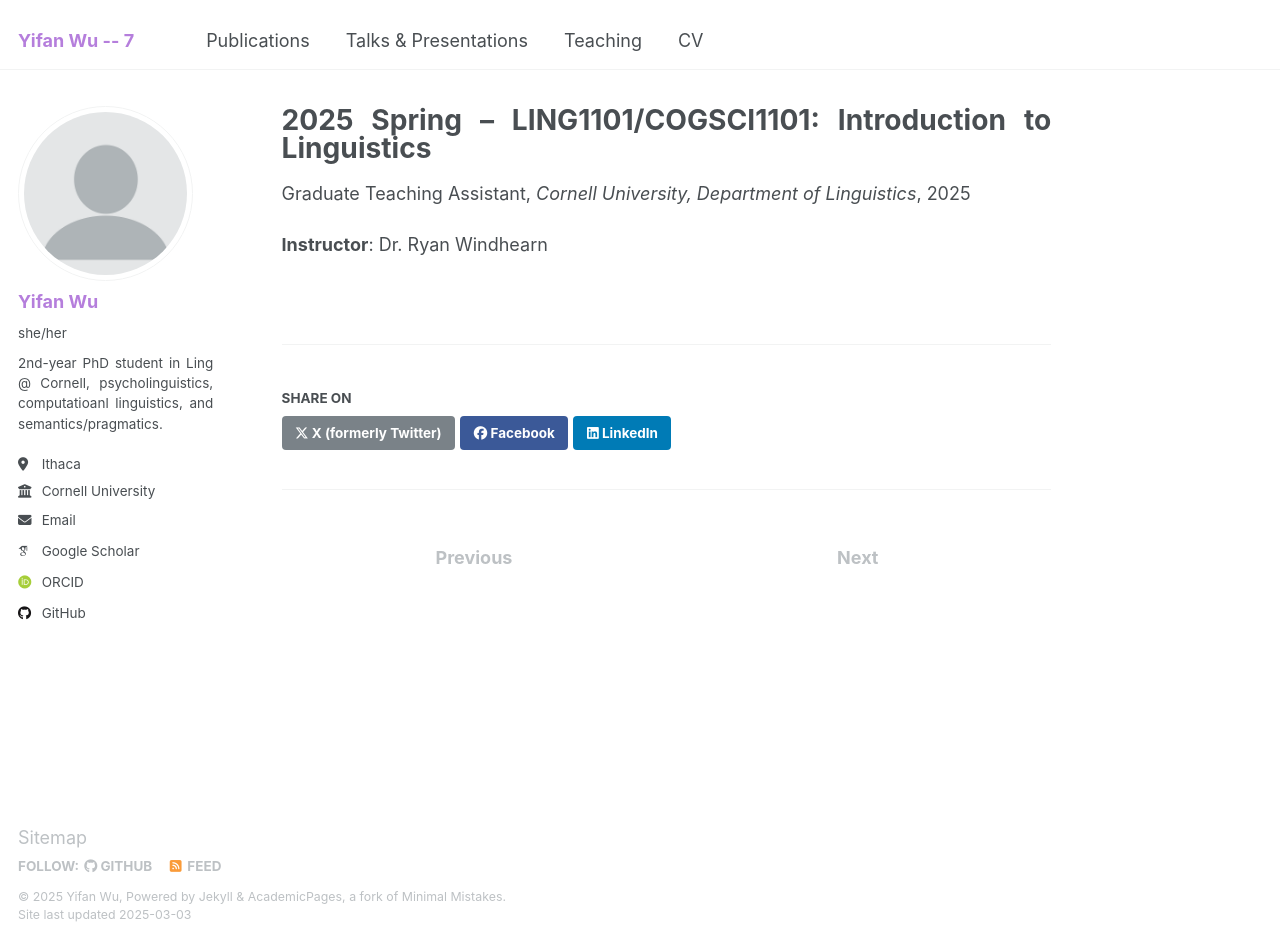
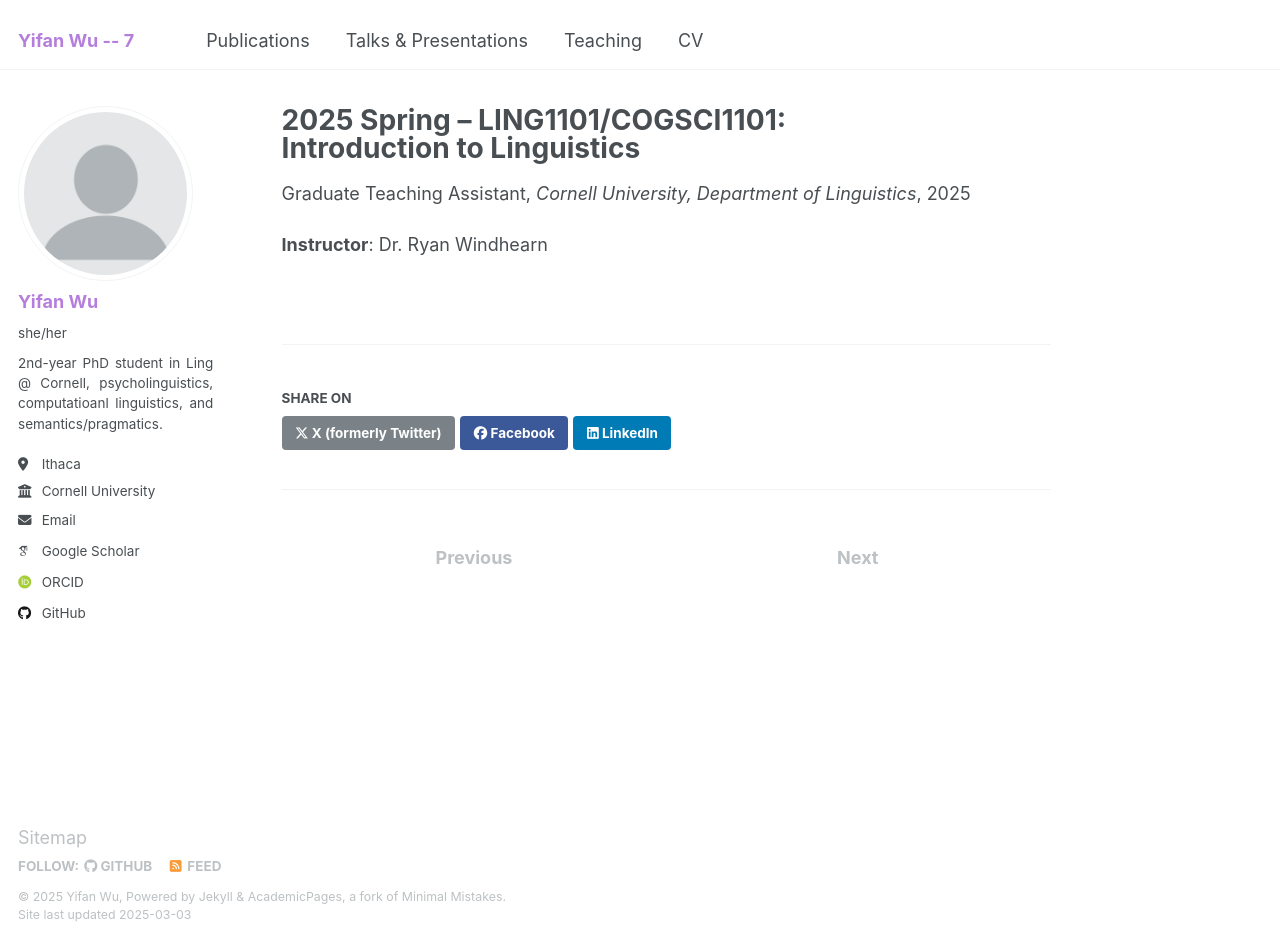
Before and after one commit to lynn-yifanwu-ling/lynn-yifanwu-ling.github.io, a Jekyll site: the page built from _teaching/2025-spring.md, in a window 1280 px wide and 943 px high. Built offline with Jekyll 4.4.1, drawn with Linux system fonts in a browser that asks for light colours; some web fonts are replaced.

```diff
--- a/_teaching/2025-spring.md
+++ b/_teaching/2025-spring.md
@@ -1,10 +1,12 @@
 ---
-title: "2025 Spring -- LING1101/COGSCI1101: Introduction to Linguistics"
+title: |
+  2025 Spring -- LING1101/COGSCI1101:
+  Introduction to Linguistics
 collection: teaching
-type: Graduate Teaching Assistant
+type: "Graduate Teaching Assistant"
 permalink: /teaching/2025-spring
-venue: Cornell University, Department of Linguistics
+venue: "Cornell University, Department of Linguistics"
 date: 2025-01-21
-location: Ithaca, NY
+location: "Ithaca, NY"
 ---
 **Instructor**: Dr. Ryan Windhearn
```
